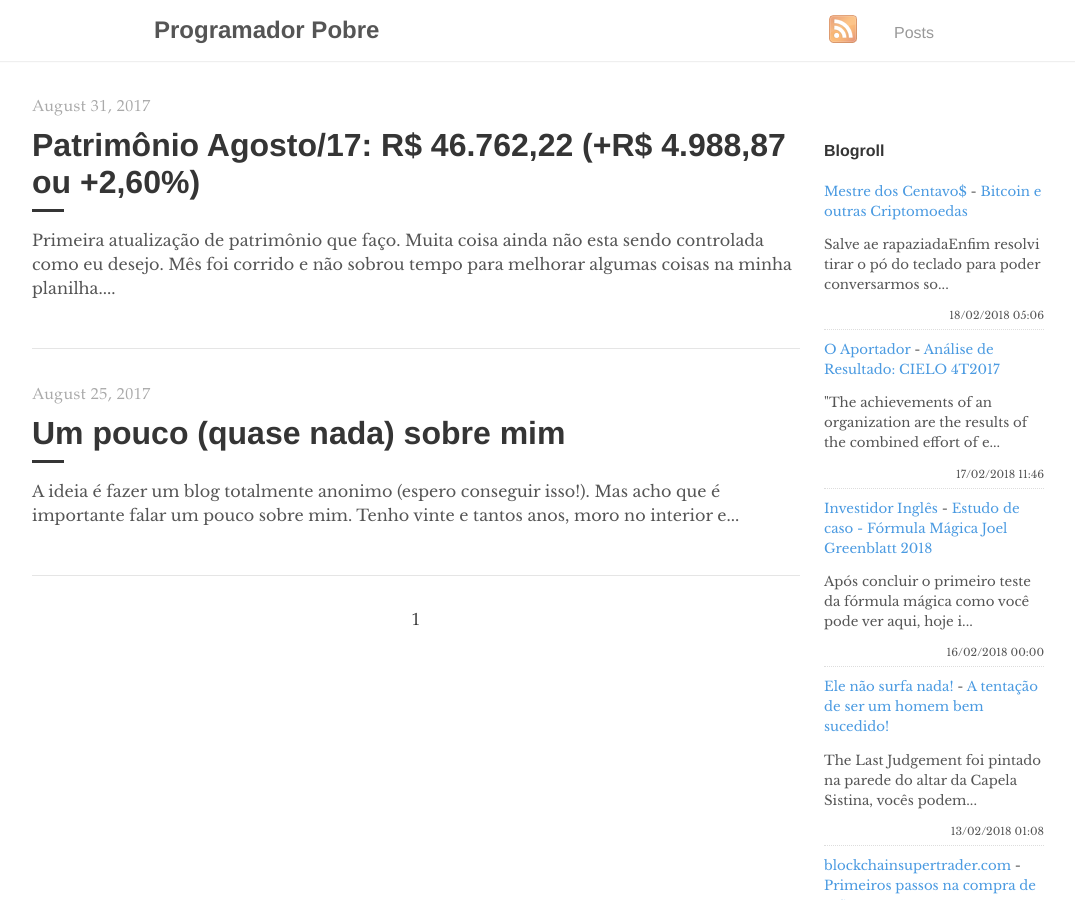
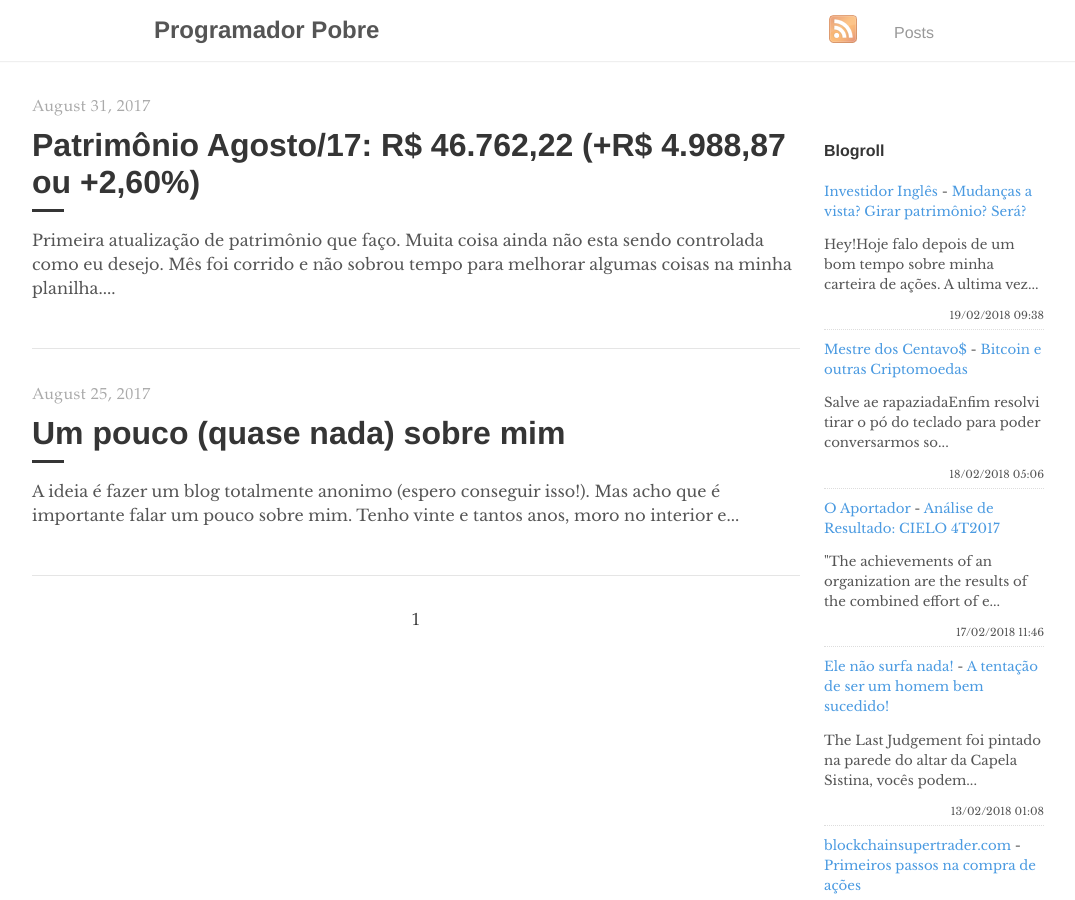
Before and after one commit to programadorpobre/programadorpobre.github.io, a Jekyll site: the page built from index.html, in a window 1280 px wide and 900 px high. Shown: the whole window, without its empty margins (96-1171 px from the left). Built offline with Jekyll 4.4.1, drawn with Linux system fonts in a browser that asks for light colours; the list of posts is cut into pages by our own code; comment, search, counter and statistics services are not loaded.

Commit message:
[ci skip] travis #198

```diff
--- a/_includes/feed-entries.html
+++ b/_includes/feed-entries.html
@@ -1,3 +1,8 @@
+<div class="feed-entry">
+    <a class="feed-entry-site-name" href="http://www.investidoringles.com/">Investidor Inglês</a> - <a class="feed-entry-title" href="http://www.investidoringles.com/2018/02/girar-patrimonio-acoes.html">Mudanças a vista?  Girar patrimônio?  Será?</a>
+    <p class="feed-entry-summary">Hey!Hoje falo depois de um bom tempo sobre minha carteira de ações. A ultima vez...</p>
+    <time datetime="2018-02-19T09:38:00.000-03:00">19/02/2018 09:38</time>
+</div>
 <div class="feed-entry">
     <a class="feed-entry-site-name" href="http://mestredoscentavos.blogspot.com/">Mestre dos Centavo$</a> - <a class="feed-entry-title" href="http://mestredoscentavos.blogspot.com/2018/02/bitcoin-e-outras-criptomoedas.html">Bitcoin e outras Criptomoedas</a>
     <p class="feed-entry-summary">Salve ae rapaziadaEnfim resolvi tirar o pó do teclado para poder conversarmos so...</p>
@@ -7,11 +12,6 @@
     <a class="feed-entry-site-name" href="http://oaportadorfinanceiro.blogspot.com/">O Aportador</a> - <a class="feed-entry-title" href="http://oaportadorfinanceiro.blogspot.com/2018/02/analise-de-resultado-cielo-4t2017.html">Análise de Resultado: CIELO 4T2017</a>
     <p class="feed-entry-summary">"The achievements of an organization are the results of the combined effort of e...</p>
     <time datetime="2018-02-17T11:46:00.001-02:00">17/02/2018 11:46</time>
-</div>
-<div class="feed-entry">
-    <a class="feed-entry-site-name" href="http://www.investidoringles.com/">Investidor Inglês</a> - <a class="feed-entry-title" href="http://www.investidoringles.com/2018/02/formula-magica-joel-greenblatt-2018.html">Estudo de caso - Fórmula Mágica Joel Greenblatt 2018</a>
-    <p class="feed-entry-summary">Após concluir o primeiro teste da fórmula mágica como você pode ver aqui, hoje i...</p>
-    <time datetime="2018-02-16T00:00:00.000-02:00">16/02/2018 00:00</time>
 </div>
 <div class="feed-entry">
     <a class="feed-entry-site-name" href="http://elenaosurfanada.blogspot.com/">Ele não surfa nada!</a> - <a class="feed-entry-title" href="http://elenaosurfanada.blogspot.com/2018/02/a-tentacao-de-ser-um-homem-bem-sucedido.html">A tentação de ser um homem bem sucedido!</a>
```
